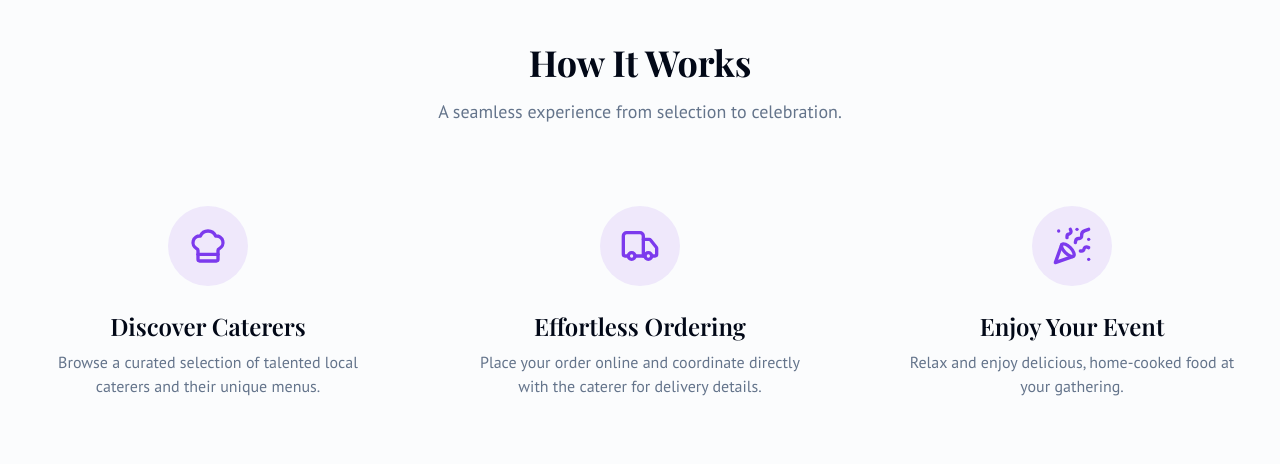
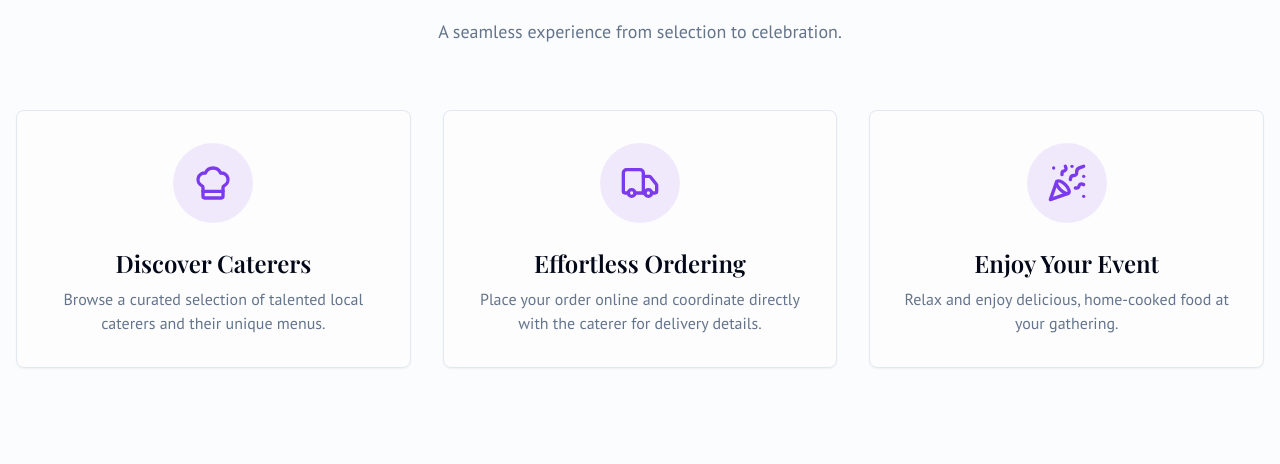
Before and after one commit to J8in-Rao/CatRing, a Next.js app: page / in a window 1280 px wide. Shown: the part 791-1255 px from the top of the page. Built offline with nearby package versions, Linux system fonts and the light colour scheme; a web font is replaced by a local one.

Commit message:
IMPROVED little bit more.

```diff
--- a/src/app/login/page.tsx
+++ b/src/app/login/page.tsx
@@ -31,7 +31,7 @@ export default function LoginPage() {
   }
 
   return (
-    <div className="flex items-center justify-center min-h-[calc(100vh-12rem)] py-12 px-4">
+    <div className="container mx-auto flex items-center justify-center min-h-[calc(100vh-14rem)] py-12 px-4">
       <Card className="w-full max-w-md shadow-2xl">
         <CardHeader className="text-center p-6">
           <CardTitle className="font-headline text-3xl">Welcome Back</CardTitle>
--- a/src/app/page.tsx
+++ b/src/app/page.tsx
@@ -14,7 +14,7 @@ export default async function Home() {
 
   return (
     <div className="flex flex-col min-h-[calc(100vh-4rem)]">
-      <section className="relative w-full h-[80vh] bg-background">
+      <section className="relative w-full h-[70vh] bg-background">
         {heroImage && (
           <Image
             src={heroImage.imageUrl}
@@ -46,28 +46,28 @@ export default async function Home() {
             <h2 className="font-headline text-3xl md:text-4xl font-bold">How It Works</h2>
             <p className="mt-4 text-lg text-muted-foreground">A seamless experience from selection to celebration.</p>
           </div>
-          <div className="mt-16 grid grid-cols-1 md:grid-cols-3 gap-12 text-center">
-            <div className="flex flex-col items-center p-4">
-              <div className="flex items-center justify-center h-20 w-20 rounded-full bg-primary/10 text-primary">
+          <div className="mt-16 grid grid-cols-1 md:grid-cols-3 gap-8 text-center">
+            <Card className="bg-background/60 py-8 px-6 flex flex-col items-center">
+              <div className="flex items-center justify-center h-20 w-20 rounded-full bg-primary/10 text-primary mb-6">
                 <ChefHat className="h-10 w-10" />
               </div>
-              <h3 className="mt-6 text-2xl font-headline font-semibold">Discover Caterers</h3>
-              <p className="mt-2 text-muted-foreground">Browse a curated selection of talented local caterers and their unique menus.</p>
-            </div>
-            <div className="flex flex-col items-center p-4">
-              <div className="flex items-center justify-center h-20 w-20 rounded-full bg-primary/10 text-primary">
+              <h3 className="text-2xl font-headline font-semibold">Discover Caterers</h3>
+              <p className="mt-2 text-muted-foreground flex-grow">Browse a curated selection of talented local caterers and their unique menus.</p>
+            </Card>
+            <Card className="bg-background/60 py-8 px-6 flex flex-col items-center">
+              <div className="flex items-center justify-center h-20 w-20 rounded-full bg-primary/10 text-primary mb-6">
                 <Truck className="h-10 w-10" />
               </div>
-              <h3 className="mt-6 text-2xl font-headline font-semibold">Effortless Ordering</h3>
-              <p className="mt-2 text-muted-foreground">Place your order online and coordinate directly with the caterer for delivery details.</p>
-            </div>
-            <div className="flex flex-col items-center p-4">
-              <div className="flex items-center justify-center h-20 w-20 rounded-full bg-primary/10 text-primary">
+              <h3 className="text-2xl font-headline font-semibold">Effortless Ordering</h3>
+              <p className="mt-2 text-muted-foreground flex-grow">Place your order online and coordinate directly with the caterer for delivery details.</p>
+            </Card>
+            <Card className="bg-background/60 py-8 px-6 flex flex-col items-center">
+              <div className="flex items-center justify-center h-20 w-20 rounded-full bg-primary/10 text-primary mb-6">
                 <PartyPopper className="h-10 w-10" />
               </div>
-              <h3 className="mt-6 text-2xl font-headline font-semibold">Enjoy Your Event</h3>
-              <p className="mt-2 text-muted-foreground">Relax and enjoy delicious, home-cooked food at your gathering.</p>
-            </div>
+              <h3 className="text-2xl font-headline font-semibold">Enjoy Your Event</h3>
+              <p className="mt-2 text-muted-foreground flex-grow">Relax and enjoy delicious, home-cooked food at your gathering.</p>
+            </Card>
           </div>
         </div>
       </section>
@@ -96,7 +96,7 @@ export default async function Home() {
 
 function ProductCard({ product }: { product: Product }) {
   return (
-    <Card className="overflow-hidden shadow-lg hover:shadow-xl transition-shadow duration-300 group">
+    <Card className="overflow-hidden shadow-lg hover:shadow-xl transition-all duration-300 group hover:-translate-y-2">
       <CardHeader className="p-0">
         <Link href={`/products/${product.id}`} className="block overflow-hidden">
           <Image
@@ -105,7 +105,7 @@ function ProductCard({ product }: { product: Product }) {
             data-ai-hint={product.image.hint}
             width={600}
             height={400}
-            className="w-full h-56 object-cover transform group-hover:scale-105 transition-transform duration-300"
+            className="w-full h-56 object-cover transform transition-transform duration-300 group-hover:scale-105"
           />
         </Link>
       </CardHeader>
--- a/src/app/products/_components/product-grid.tsx
+++ b/src/app/products/_components/product-grid.tsx
@@ -76,7 +76,7 @@ export default function ProductGrid({ products }: { products: Product[] }) {
 
 function ProductCard({ product }: { product: Product }) {
     return (
-      <Card className="overflow-hidden shadow-lg hover:shadow-xl transition-shadow duration-300 flex flex-col animate-in fade-in-50">
+      <Card className="overflow-hidden shadow-lg hover:shadow-xl transition-all duration-300 flex flex-col animate-in fade-in-50 hover:-translate-y-2">
         <CardHeader className="p-0">
           <Link href={`/products/${product.id}`}>
             <Image
@@ -85,7 +85,7 @@ function ProductCard({ product }: { product: Product }) {
               data-ai-hint={product.image.hint}
               width={600}
               height={400}
-              className="w-full h-48 object-cover"
+              className="w-full h-48 object-cover group-hover:scale-105 transition-transform duration-300"
             />
           </Link>
         </CardHeader>
--- a/src/app/register/page.tsx
+++ b/src/app/register/page.tsx
@@ -33,7 +33,7 @@ export default function RegisterPage() {
   }
 
   return (
-    <div className="flex items-center justify-center min-h-[calc(100vh-12rem)] py-12 px-4">
+    <div className="container mx-auto flex items-center justify-center min-h-[calc(100vh-14rem)] py-12 px-4">
       <Card className="w-full max-w-md shadow-2xl">
         <CardHeader className="text-center p-6">
           <CardTitle className="font-headline text-3xl">Create an Account</CardTitle>
```
